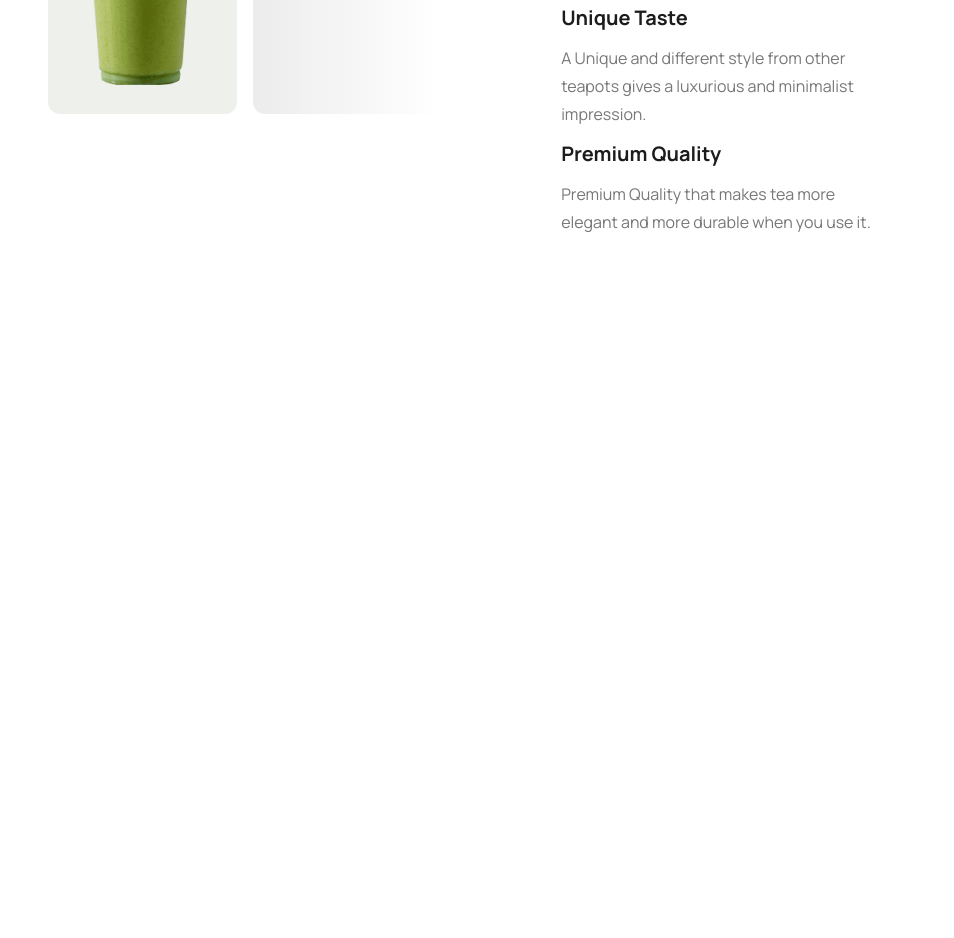
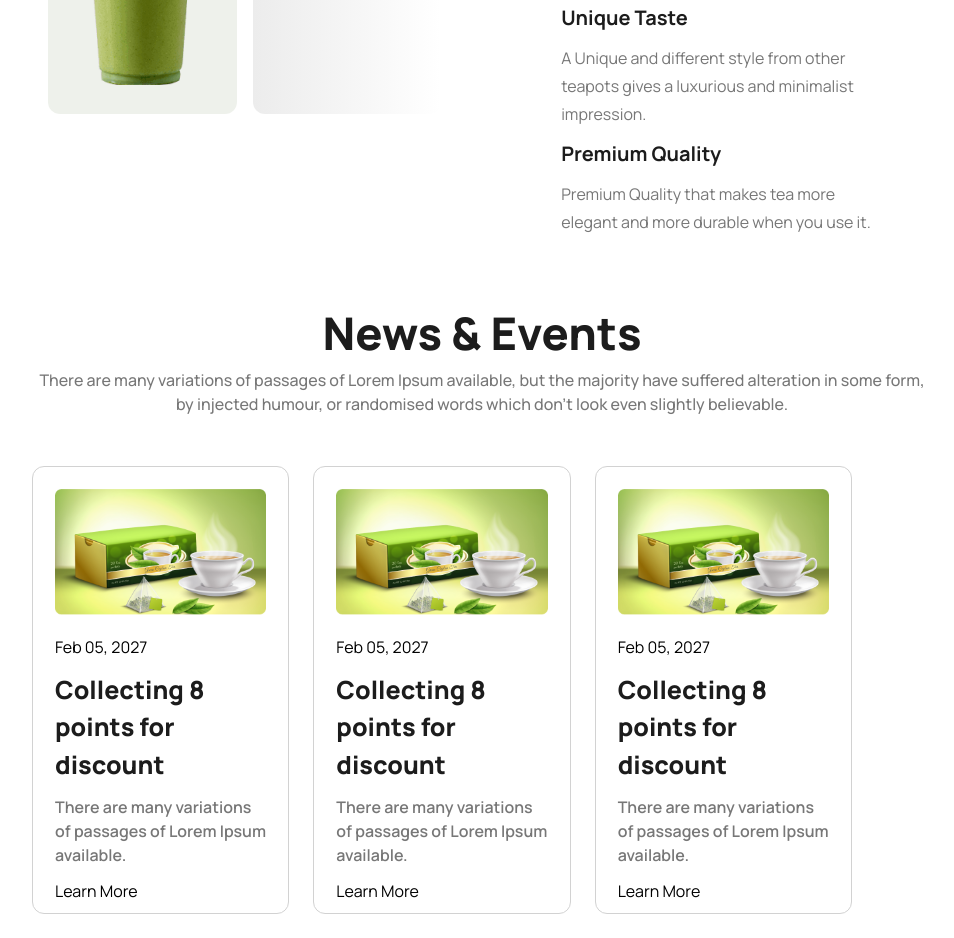
Before and after one commit to almamuntmn/tea-house-website, a plain HTML site: page index.html in a window 1280 px wide. Shown: the part 1812-2750 px from the top of the page, without its empty margins (198-1152 px from the left). Before the commit the page ends 2112 px from the top, so only its background shows below. Drawn offline with nearby package versions, Linux system fonts and the light colour scheme.

Commit message:
newssection added

```diff
--- a/index.html
+++ b/index.html
@@ -147,6 +147,44 @@
                 </div>
             </div>
         </section>
+        <!-- news section -->
+        <section class="mb-6">
+            <div class="md:w-[900px] mb-[50px] mx-auto">
+                <h2 class="manrope dark1 text-[45px] font-extrabold text-center">News & Events</h2>
+                <p class="manrope dark3 text-[16px] font-medium text-center">There are many variations of passages
+                    of Lorem Ipsum available, but the majority have suffered alteration in some form, by injected
+                    humour, or randomised words which don't look even slightly believable. </p>
+            </div>
+            <div class="grid grid-cols-1 gap-6 lg:flex justify-between">
+                <div class="h-[448px] w-[364px] border border-[#D2D2D2] p-[22px] space-y-5 rounded-xl">
+                    <div class="flex justify-center"><img src="images/news-1.png" alt=""></div>
+                    <div class="space-y-3">
+                        <p>Feb 05, 2027</p>
+                        <h2 class="manrope dark1 text-[25px] font-extrabold">Collecting 8 points for discount</h2>
+                        <p class="manrope dark3 text-[16px] font-semibold">There are many variations of passages of Lorem Ipsum available.</p>
+                        <p>Learn More</p>
+                    </div>
+                </div>
+                <div class="h-[448px] w-[364px] border border-[#D2D2D2] p-[22px] space-y-5 rounded-xl">
+                    <div class="flex justify-center"><img src="images/news-1.png" alt=""></div>
+                    <div class="space-y-3">
+                        <p>Feb 05, 2027</p>
+                        <h2 class="manrope dark1 text-[25px] font-extrabold">Collecting 8 points for discount</h2>
+                        <p class="manrope dark3 text-[16px] font-semibold">There are many variations of passages of Lorem Ipsum available.</p>
+                        <p>Learn More</p>
+                    </div>
+                </div>
+                <div class="h-[448px] w-[364px] border border-[#D2D2D2] p-[22px] space-y-5 rounded-xl">
+                    <div class="flex justify-center"><img src="images/news-1.png" alt=""></div>
+                    <div class="space-y-3">
+                        <p>Feb 05, 2027</p>
+                        <h2 class="manrope dark1 text-[25px] font-extrabold">Collecting 8 points for discount</h2>
+                        <p class="manrope dark3 text-[16px] font-semibold">There are many variations of passages of Lorem Ipsum available.</p>
+                        <p>Learn More</p>
+                    </div>
+                </div>
+            </div>
+        </section>
     </main>
 </body>
 
```
